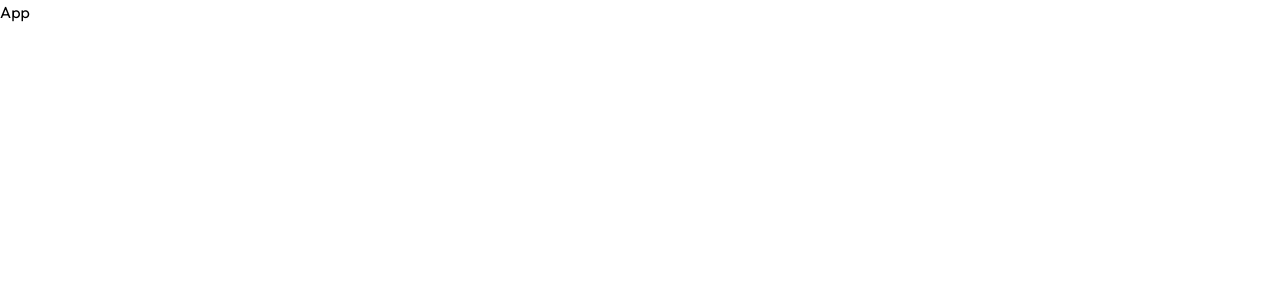
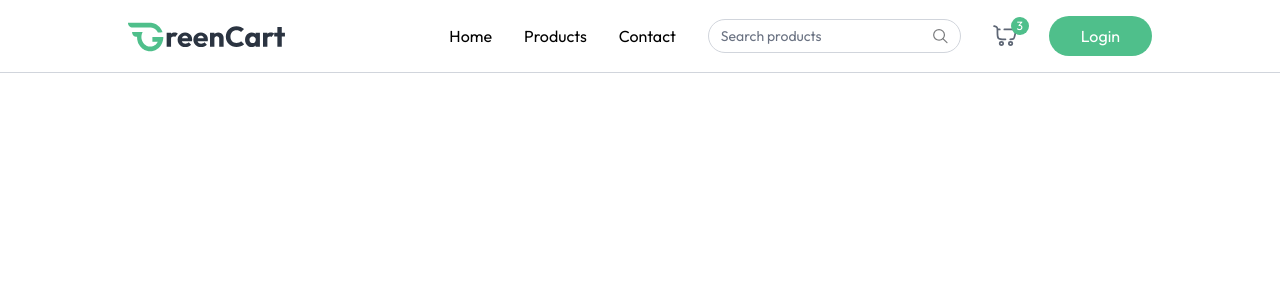
Before and after one commit to arwijesuriya/mern-grocery, a React (Vite) app in the folder frontend/: page / in a window 1280 px wide. Shown: the top 300 px of the page. Built offline with nearby package versions, Linux system fonts and the light colour scheme.

Commit message:
create navbar

```diff
--- a/frontend/src/App.jsx
+++ b/frontend/src/App.jsx
@@ -1,9 +1,10 @@
 import React from 'react'
+import Navbar from './components/Navbar'
 
 const App = () => {
   return (
     <div>
-      App
+      <Navbar />
     </div>
   )
 }
--- a/frontend/src/components/Navbar.jsx
+++ b/frontend/src/components/Navbar.jsx
@@ -0,0 +1,54 @@
+import React from 'react'
+import { NavLink } from 'react-router-dom';
+import { assets } from "../assets/assets";
+
+const Navbar = () => {
+    const [open, setOpen] = React.useState(false);
+    return (
+        <nav className="flex items-center justify-between px-6 md:px-16 lg:px-24 xl:px-32 py-4 border-b border-gray-300 bg-white relative transition-all">
+
+            <NavLink to={"/"}>
+                <img className="h-9" src={assets.logo} alt="Logo" />
+            </NavLink>
+
+            {/* Desktop Menu */}
+            <div className="hidden sm:flex items-center gap-8">
+                <NavLink to="/">Home</NavLink>
+                <NavLink to="/products">Products</NavLink>
+                <NavLink to="/">Contact</NavLink>
+
+                <div className="hidden lg:flex items-center text-sm gap-2 border border-gray-300 px-3 rounded-full">
+                    <input className="py-1.5 w-full bg-transparent outline-none placeholder-gray-500" type="text" placeholder="Search products" />
+                    <img src={assets.search_icon} alt="Search" className="w-4 h-4" />
+                </div>
+
+                <div className="relative cursor-pointer">
+                    <img src={assets.nav_cart_icon} alt="Cart" className="w-6 opacity-80" />
+                    <button className="absolute -top-2 -right-3 text-xs text-white bg-primary w-[18px] h-[18px] rounded-full">3</button>
+                </div>
+
+                <button className="cursor-pointer px-8 py-2 bg-primary hover:bg-primary-dull transition text-white rounded-full">
+                    Login
+                </button>
+            </div>
+
+            <button onClick={() => open ? setOpen(false) : setOpen(true)} aria-label="Menu" className="sm:hidden">
+                <img src={assets.menu_icon} alt="Menu" />
+            </button>
+
+            {/* Mobile Menu */}
+            <div className={`${open ? 'flex' : 'hidden'} absolute top-[60px] left-0 w-full bg-white shadow-md py-4 flex-col items-start gap-2 px-5 text-sm md:hidden`}>
+                <NavLink to="/" onClick={() => setOpen(false)}>Home</NavLink>
+                <NavLink to="/products" onClick={() => setOpen(false)}>Products</NavLink>
+                <NavLink to="/" onClick={() => setOpen(false)}>Orders</NavLink>
+
+                <button className="cursor-pointer px-6 py-2 mt-2 bg-primary hover:bg-primary-dull transition text-white rounded-full text-sm">
+                    Login
+                </button>
+            </div>
+
+        </nav>
+    )
+}
+
+export default Navbar
```
